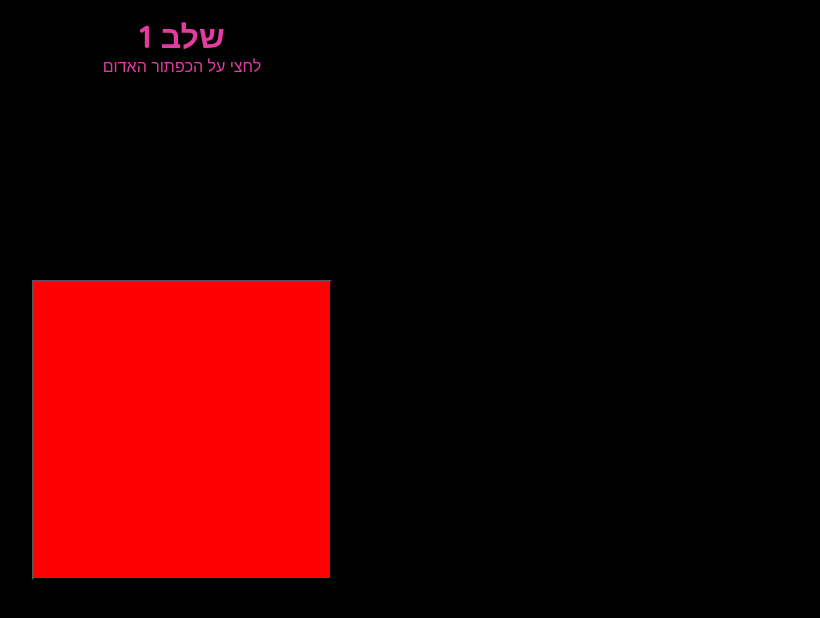
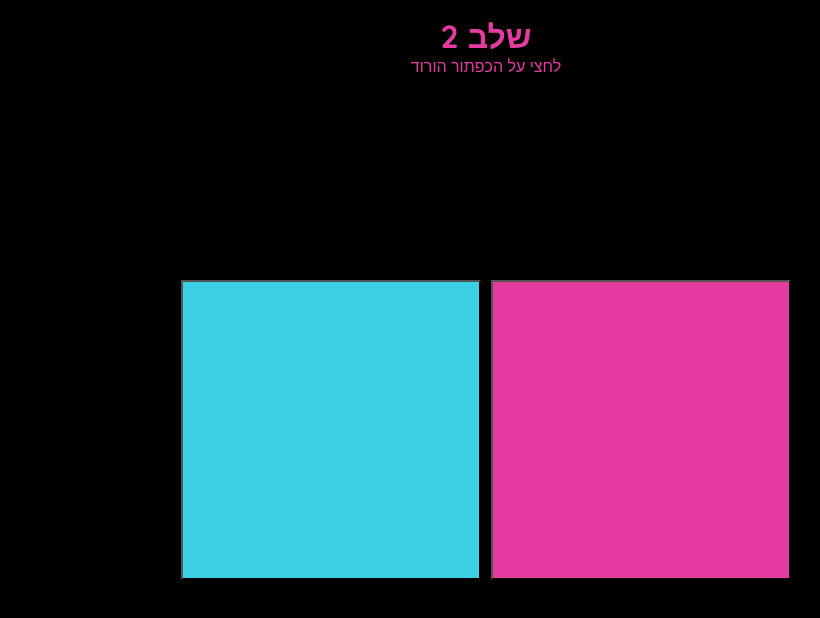
Before and after one commit to idanstark42/daniels-game, a React (Vite) app: page / in a window 1280 px wide. Both pictures are taken after a click on the button 640 px from the left and 430 px from the top of the page. Shown: the top 618 px of the page, without its empty margins (458-1278 px from the left). Built offline with nearby package versions, Linux system fonts and the light colour scheme.

Commit message:
working better

```diff
--- a/src/App.css
+++ b/src/App.css
@@ -15,6 +15,7 @@ html, body, #root {
   font-family: 'Quicksand', sans-serif;
   box-sizing: border-box;
   text-align: center;
+  direction: rtl;
 }
 
 #root {
--- a/src/App.jsx
+++ b/src/App.jsx
@@ -1,21 +1,88 @@
 import { useState } from 'react'
 import './App.css'
 
+const smallButtonsLevel = () => ({
+  instructions: 'לחצי על הכפתור הורוד',
+  initialState: {},
+  content: (_state, _setState, nextLevel) => <div style={{ width: '100%', height: '80vh', position: 'relative' }}>
+    {new Array(30).fill(1).map((_, i) => <button key={i} style={{ background: 'rgb(59, 208, 228)', width: 40, height: 40, position: 'absolute', top: `${10 + 80*Math.random()}%`, left: `${10 + 80*Math.random()}%` }}></button>)}
+    {new Array(1).fill(1).map((_, i) => <button onClick={nextLevel} key={i} style={{ background: 'rgb(228, 59, 161)', width: 40, height: 40, position: 'absolute', top: `${10 + 80*Math.random()}%`, left: `${10 + 80*Math.random()}%` }}></button>)}
+  </div>
+})
+
+const movingButtonLevel = speed => ({
+  instructions: 'לחצי על הכפתור הורוד',
+  initialState: { position: { x: 50, y: 50 }, speed },
+  content: (state, _setState, nextLevel) => <div style={{ width: '100%', height: '80vh', position: 'relative' }}>
+    {new Array(1).fill(1).map((_, i) => <button onClick={nextLevel} key={i} style={{ background: 'rgb(228, 59, 161)', width: 40, height: 40, position: 'absolute', top: `${state.position.x}%`, left: `${state.position.x}%` }}></button>)}
+    </div>,
+  initialize: (_state, setState) => {
+    const interval = setInterval(() => {
+      setState(state => {
+        let newState = { ...state, position: { x: state.position.x + state.speed.x, y: state.position.y + state.speed.y } }
+        if (newState.position.x > 90 || newState.position.x < 10) newState = { ...newState, speed: { x: -state.speed.x, y: state.speed.y } }
+        if (newState.position.y > 90 || newState.position.y < 10) newState = { ...newState, speed: { x: state.speed.x, y: -state.speed.y } }
+        return newState
+      })
+    }, 1)
+    setState(state => ({ ...state, interval }))
+  },
+  close: (state) => {
+    clearInterval(state.interval)
+  }
+})
+
 const LEVELS = [{},
   {
-    instructions: 'לחצי על הכפתור האדום',
-    content: (state, setState) => <button style={{ background: 'red', width: 300, height: 300 }}></button>
+    instructions: 'לחצי על הכפתור הורוד',
+    initialState: {},
+    content: (_state, _setState, nextLevel) => <button onClick={nextLevel} style={{ background: 'rgb(228, 59, 161)', width: 300, height: 300 }}></button>
+  }, {
+    instructions: 'לחצי על הכפתור הורוד',
+    initialState: {},
+    content: (_state, _setState, nextLevel) => <div style={{ display: 'flex', gap: 10, alignItems: 'center', justifyContent: 'center' }}>
+      <button onClick={nextLevel} style={{ background: 'rgb(228, 59, 161)', width: 300, height: 300 }}></button>
+      <button style={{ background: 'rgb(59, 208, 228)', width: 300, height: 300 }}></button>
+    </div>
+  },
+  smallButtonsLevel(),
+  smallButtonsLevel(),
+  smallButtonsLevel(),
+  smallButtonsLevel(),
+  {
+    instructions: '',
+    initialState: {},
+    content: (_state, _setState, nextLevel) => <div style={{ display: 'flex', gap: 10, alignItems: 'center', justifyContent: 'center', flexDirection: 'column' }}>
+      <div style={{ fontSize: 50 }}>עד עכשיו היה קל? אז בואי ננסה קשה יותר</div>
+      <button onClick={nextLevel} style={{ background: 'rgb(59, 208, 228)', padding: '1rem', fontSize: '1.2rem' }}>המשיכי לשלב הבא</button>
+    </div>
+  },
+  movingButtonLevel({ x: 0.05, y: 0.05 }),
+  movingButtonLevel({ x: 0.1, y: -0.01 }),
+  {
+    instructions: '',
+    initialState: {},
+    content: (_state, _setState, nextLevel) => <div style={{ width: '100%', height: '80vh', position: 'relative' }}>
+      <div style={{ position: 'absolute', top: '50%', left: '50%', transform: 'translate(-50%, -50%)', fontSize: 50 }}>סיימת!</div>
+    </div>,
   }
 ]
 
 function App() {
   const [level, setLevel] = useState(1)
-  const [state, setState] = useState({})
+  const [state, setState] = useState(LEVELS[1].initialState || {})
+
+  const nextLevel = () => {
+    if (LEVELS[level].close) LEVELS[level].close(state, setState)
+    if (LEVELS[level + 1].initialize) LEVELS[level + 1].initialize(state, setState)
+    setState(LEVELS[level + 1].initialState || {})
+    setLevel(level + 1)
+  }
 
   return <>
     <div className='title'>שלב {level}</div>
     <div className='instructions'>{LEVELS[level].instructions}</div>
-    <div className='content'>{LEVELS[level].content(state, setState)}</div>
+    <div className='content'>{LEVELS[level].content(state, setState, nextLevel)}</div>
   </>
 }
 
```
